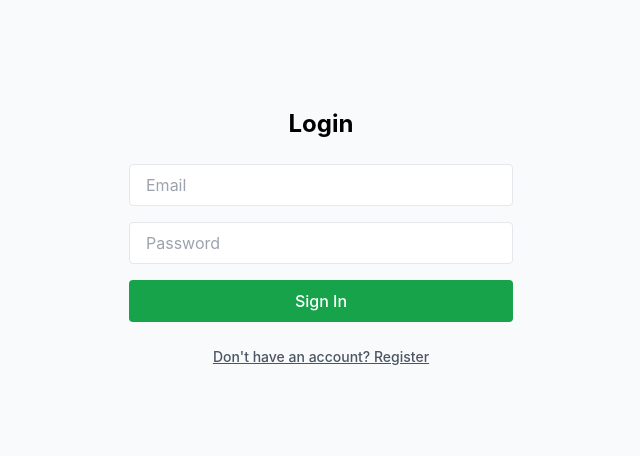
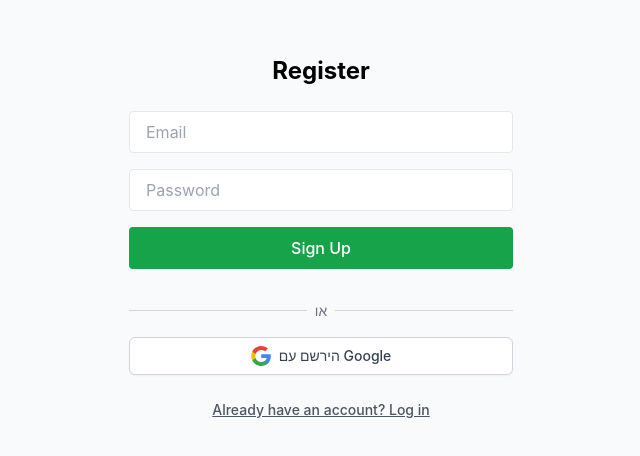
Before and after one commit to ameeramer/Arct, a React (Vite) app: page /login in a window 1280 px wide. Shown: the part 190-646 px from the top of the page, without its empty margins (319-959 px from the left). Built offline with nearby package versions, Linux system fonts and the light colour scheme; no server answers.

Commit message:
added google auth

```diff
--- a/src/pages/LoginPage.tsx
+++ b/src/pages/LoginPage.tsx
@@ -1,12 +1,17 @@
 import { useState } from 'react';
 import { useNavigate } from 'react-router-dom';
 import { auth } from '../services/firebase';
-import { createUserWithEmailAndPassword, signInWithEmailAndPassword } from 'firebase/auth';
+import {
+  createUserWithEmailAndPassword,
+  signInWithEmailAndPassword,
+  GoogleAuthProvider,
+  signInWithPopup
+} from 'firebase/auth';
 
 export default function LoginPage() {
   const [email, setEmail] = useState('');
   const [password, setPassword] = useState('');
-  const [isRegister, setIsRegister] = useState(false);
+  const [isRegister, setIsRegister] = useState(true);
   const [error, setError] = useState('');
   const navigate = useNavigate();
 
@@ -20,6 +25,18 @@
         navigate('/complete-signup');
       } else {
         await signInWithEmailAndPassword(auth, email, password);
+      }
+    } catch (err: any) {
+      setError(err.message);
+    }
+  };
+
+  const handleGoogleSignIn = async () => {
+    try {
+      const provider = new GoogleAuthProvider();
+      await signInWithPopup(auth, provider);
+      if (isRegister) {
+        navigate('/complete-signup');
       }
     } catch (err: any) {
       setError(err.message);
@@ -52,6 +69,33 @@
         </button>
         {error && <p className="text-red-500 text-sm">{error}</p>}
       </form>
+
+      <div className="mt-4 w-full max-w-sm">
+        <div className="relative my-4">
+          <div className="absolute inset-0 flex items-center">
+            <div className="w-full border-t border-gray-300"></div>
+          </div>
+          <div className="relative flex justify-center text-sm">
+            <span className="px-2 bg-gray-50 text-gray-500">או</span>
+          </div>
+        </div>
+
+        <button
+          onClick={handleGoogleSignIn}
+          className="w-full flex items-center justify-center bg-white border border-gray-300 rounded-md shadow-sm px-4 py-2 text-sm font-medium text-gray-700 hover:bg-gray-50"
+        >
+          <svg className="h-5 w-5 mr-2" viewBox="0 0 24 24" xmlns="http://www.w3.org/2000/svg">
+            <g transform="matrix(1, 0, 0, 1, 27.009001, -39.238998)">
+              <path fill="#4285F4" d="M -3.264 51.509 C -3.264 50.719 -3.334 49.969 -3.454 49.239 L -14.754 49.239 L -14.754 53.749 L -8.284 53.749 C -8.574 55.229 -9.424 56.479 -10.684 57.329 L -10.684 60.329 L -6.824 60.329 C -4.564 58.239 -3.264 55.159 -3.264 51.509 Z"/>
+              <path fill="#34A853" d="M -14.754 63.239 C -11.514 63.239 -8.804 62.159 -6.824 60.329 L -10.684 57.329 C -11.764 58.049 -13.134 58.489 -14.754 58.489 C -17.884 58.489 -20.534 56.379 -21.484 53.529 L -25.464 53.529 L -25.464 56.619 C -23.494 60.539 -19.444 63.239 -14.754 63.239 Z"/>
+              <path fill="#FBBC05" d="M -21.484 53.529 C -21.734 52.809 -21.864 52.039 -21.864 51.239 C -21.864 50.439 -21.724 49.669 -21.484 48.949 L -21.484 45.859 L -25.464 45.859 C -26.284 47.479 -26.754 49.299 -26.754 51.239 C -26.754 53.179 -26.284 54.999 -25.464 56.619 L -21.484 53.529 Z"/>
+              <path fill="#EA4335" d="M -14.754 43.989 C -12.984 43.989 -11.404 44.599 -10.154 45.789 L -6.734 42.369 C -8.804 40.429 -11.514 39.239 -14.754 39.239 C -19.444 39.239 -23.494 41.939 -25.464 45.859 L -21.484 48.949 C -20.534 46.099 -17.884 43.989 -14.754 43.989 Z"/>
+            </g>
+          </svg>
+          {isRegister ? 'הירשם עם Google' : 'התחבר עם Google'}
+        </button>
+      </div>
+
       <button
         onClick={() => setIsRegister(!isRegister)}
         className="mt-4 text-sm text-gray-600 underline"
```
